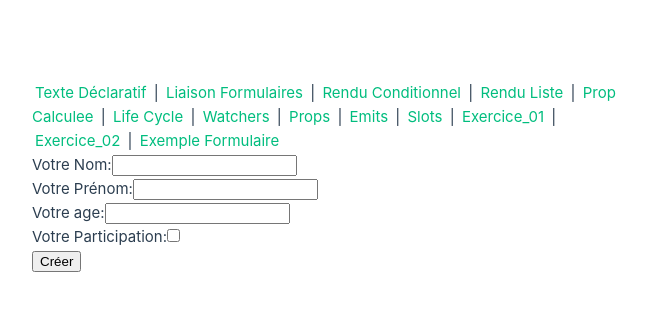
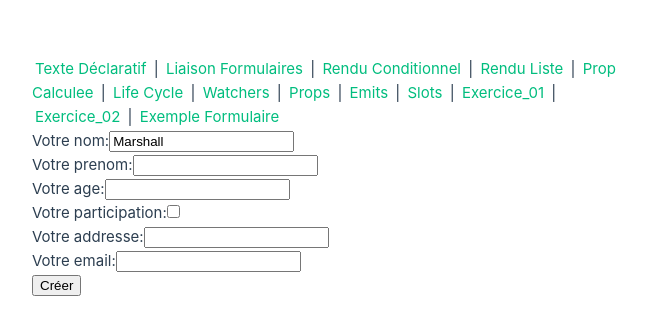
Before and after one commit to GregMarshall999/formation-vue-3, a Vue app: page /exempleForm in a window 1280 px wide. Shown: the part 223-558 px from the top of the page, without its empty margins (0-646 px from the left). Built offline with nearby package versions, Linux system fonts and the light colour scheme.

Commit message:
formulaire adaptif

```diff
--- a/src/components/Formulaires/Formulaire.vue
+++ b/src/components/Formulaires/Formulaire.vue
@@ -1,6 +1,14 @@
 <template>
 
 <form @submit.prevent="envoyer">
+
+    <div v-for="c in paramChamp">
+        <label>Votre {{ c.key }}:</label>
+
+        <input v-model="modelValue[c.key]" :type="c.type"/>
+    </div>
+
+    <!--Exemple a la main
 
     <div>
         <label>Votre Nom:</label>
@@ -20,7 +28,8 @@
     <div>
         <label>Votre Participation:</label>
         <input v-model="contenu.participation" type="checkbox" />
-    </div>
+    </div>-->
+
 
     <button>{{ mode ? 'Créer' : 'Modifier' }}</button>
 </form>
@@ -30,23 +39,20 @@
 <script>
 
 export default {
-    data() {
-        return {
-            contenu: {
-                nom: '',
-                prenom: '',
-                age: null,
-                participation: false
-            }
-        }
-    },
     props: {
-        mode: Boolean
+        mode: Boolean,
+        paramChamp: Object,
+        modelValue: Object
     },
     methods: {
         envoyer() {
-            console.log(this.contenu);
+            console.log(this.modelValue);
         }
+    },
+    mounted() {
+        console.log(this.modelValue['nom']);
+        //console.log(this.contenu)
+        //console.log(this.contenu['nom'].name)
     }
 }
 
--- a/src/vue/ExempleFormulaire/ExempleForm.vue
+++ b/src/vue/ExempleFormulaire/ExempleForm.vue
@@ -1,6 +1,14 @@
 <template>
 
-    <Formulaire :mode="true"/>
+    <!--<Formulaire :contenu="contenu" :mode="true"/>-->
+
+    <br>
+
+    <!--<Formulaire :contenu="editer" />-->
+
+    <br>
+
+    <Formulaire v-model="reactif" :paramChamp="reactifTypes" :mode="true" />
 
 </template>
 
@@ -8,6 +16,40 @@
 import Formulaire from '@/components/Formulaires/Formulaire.vue';
 
 export default {
+    data() {
+        return {
+            contenu: {
+                nom: '',
+                prenom: '',
+                age: null,
+                participation: false
+            },
+            editer: {
+                nom: 'Marshall',
+                prenom: 'Gregory',
+                age: null,
+                participation: true
+            },
+
+            reactif: {
+                nom: 'Marshall',
+                prenom: '',
+                age: '',
+                participation: '',
+                addresse: '',
+                email: ''
+            },
+
+            reactifTypes: [
+                { key: 'nom', type: 'text' },
+                { key: 'prenom', type: 'text' },
+                { key: 'age', type: 'number' },
+                { key: 'participation', type: 'checkbox' },
+                { key: 'addresse', type: 'text' },
+                { key: 'email', type: 'text' }
+            ]
+        }
+    },
     components: {
         Formulaire
     }
```
